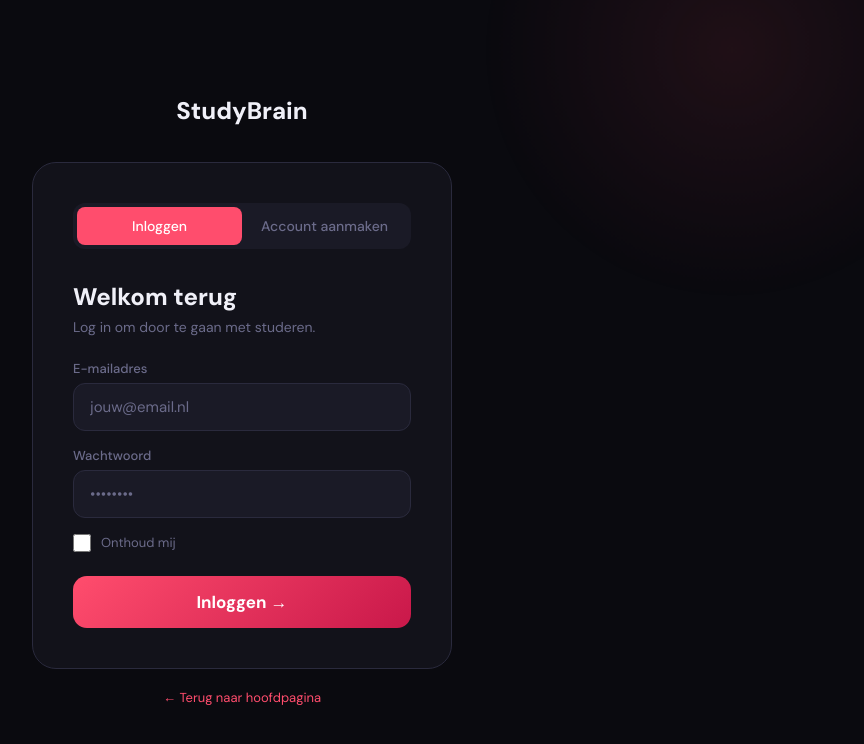
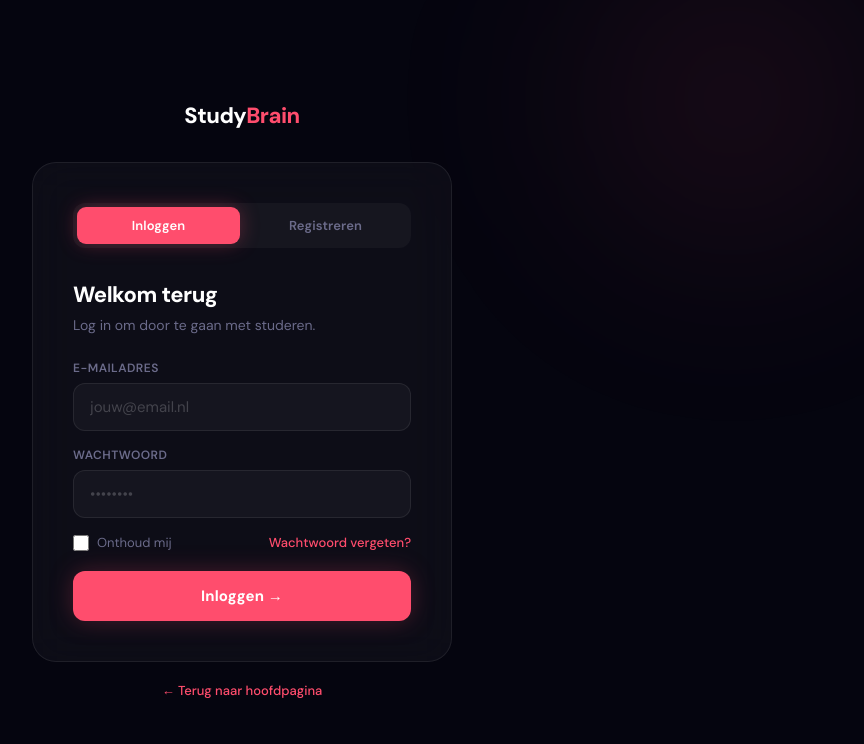
Before and after one commit to aminaddarrazi2004-beep/studybrain, a website: page login.html in a window 1280 px wide. Both pictures are taken after a click on the button "Inloggen". Shown: the whole page, without its empty margins (398-1262 px from the left). Drawn offline with nearby package versions, Linux system fonts and the light colour scheme.

Commit message:
Update login.html

```diff
--- a/login.html
+++ b/login.html
@@ -4,92 +4,147 @@
 <meta charset="UTF-8">
 <meta name="viewport" content="width=device-width, initial-scale=1.0">
 <title>StudyBrain — Inloggen</title>
+<meta name="robots" content="noindex, nofollow">
+<link rel="preconnect" href="https://fonts.googleapis.com">
+<link rel="preconnect" href="https://fonts.gstatic.com" crossorigin>
 <link href="https://fonts.googleapis.com/css2?family=DM+Sans:wght@400;500;600;700;800&display=swap" rel="stylesheet">
+<script src="https://cdn.jsdelivr.net/npm/@supabase/supabase-js@2"></script>
 <style>
-*, *::before, *::after { margin:0; padding:0; box-sizing:border-box; }
-:root { --bg:#0a0a0f; --surface:#12121a; --card:#1a1a26; --border:#2a2a3d; --accent:#ff4d6d; --green:#00e676; --text:#f0f0f8; --muted:#6b6b8a; }
-body { background:var(--bg); color:var(--text); font-family:'DM Sans',sans-serif; min-height:100vh; display:flex; flex-direction:column; align-items:center; justify-content:center; padding:24px; position:relative; overflow:hidden; }
-.orb { position:fixed; border-radius:50%; pointer-events:none; }
-.orb1 { width:500px; height:500px; background:radial-gradient(circle,rgba(255,77,109,0.09) 0%,transparent 70%); top:-200px; right:-100px; animation:pulse 7s ease-in-out infinite; }
-.orb2 { width:400px; height:400px; background:radial-gradient(circle,rgba(0,230,118,0.05) 0%,transparent 70%); bottom:-100px; left:-100px; animation:pulse 9s ease-in-out infinite reverse; }
-@keyframes pulse { 0%,100%{transform:scale(1)} 50%{transform:scale(1.12)} }
-.logo { font-family:'DM Sans',sans-serif; font-size:24px; font-weight:800; margin-bottom:36px; text-decoration:none; color:var(--text); position:relative; z-index:1; }
-.auth-box { background:var(--surface); border:1px solid var(--border); border-radius:24px; padding:40px; width:100%; max-width:420px; position:relative; z-index:1; animation:fadeUp 0.5s ease both; }
-@keyframes fadeUp { from{opacity:0;transform:translateY(20px)} to{opacity:1;transform:translateY(0)} }
-.tab-row { display:flex; background:var(--card); border-radius:12px; padding:4px; margin-bottom:32px; }
-.tab { flex:1; padding:10px; text-align:center; border-radius:8px; font-size:14px; font-weight:500; cursor:pointer; color:var(--muted); border:none; background:transparent; font-family:'DM Sans',sans-serif; transition:all 0.2s; }
-.tab.active { background:var(--accent); color:white; }
-.auth-title { font-family:'DM Sans',sans-serif; font-size:24px; font-weight:800; margin-bottom:6px; }
-.auth-sub { font-size:14px; color:var(--muted); margin-bottom:24px; }
-.free-badge { background:rgba(0,230,118,0.1); border:1px solid rgba(0,230,118,0.25); border-radius:10px; padding:10px 14px; font-size:13px; color:var(--green); margin-bottom:20px; text-align:center; }
-.field { margin-bottom:16px; }
-.field label { display:block; font-size:13px; font-weight:500; margin-bottom:6px; color:var(--muted); }
-.field input { width:100%; background:var(--card); border:1px solid var(--border); border-radius:12px; padding:13px 16px; color:var(--text); font-family:'DM Sans',sans-serif; font-size:15px; outline:none; transition:border-color 0.2s; }
-.field input:focus { border-color:var(--accent); }
-.field input::placeholder { color:var(--muted); }
-.remember-row { display:flex; align-items:center; gap:10px; margin-bottom:16px; cursor:pointer; }
-.remember-row input[type=checkbox] { width:18px; height:18px; accent-color:var(--accent); cursor:pointer; border-radius:4px; }
-.remember-row span { font-size:13px; color:var(--muted); }
-.submit-btn { width:100%; padding:15px; background:linear-gradient(135deg,#ff4d6d,#c9184a); border:none; border-radius:14px; color:white; font-family:'DM Sans',sans-serif; font-size:17px; font-weight:700; cursor:pointer; transition:all 0.3s; margin-top:8px; }
-.submit-btn:hover { transform:translateY(-2px); box-shadow:0 12px 32px rgba(255,77,109,0.4); }
-.submit-btn:disabled { opacity:0.5; cursor:not-allowed; transform:none; box-shadow:none; }
-.msg { padding:12px 16px; border-radius:10px; font-size:13px; margin-bottom:16px; display:none; line-height:1.5; }
-.msg.error { background:rgba(255,77,109,0.12); border:1px solid rgba(255,77,109,0.3); color:#ff8fa3; }
-.msg.success { background:rgba(0,230,118,0.1); border:1px solid rgba(0,230,118,0.3); color:var(--green); }
-.back-link { margin-top:20px; font-size:13px; color:var(--muted); text-align:center; position:relative; z-index:1; }
-.back-link a { color:var(--accent); text-decoration:none; }
+*,*::before,*::after{margin:0;padding:0;box-sizing:border-box;font-synthesis:none;}
+:root{--bg:#05050f;--surface:#0f0f1a;--card:#181824;--border:rgba(255,255,255,0.08);--accent:#ff4d6d;--green:#00e676;--text:#ffffff;--muted:#6b6b8a;--font:'DM Sans',sans-serif;}
+html,body{height:100%;}
+body{background:var(--bg);color:var(--text);font-family:var(--font);min-height:100vh;display:flex;flex-direction:column;align-items:center;justify-content:center;padding:24px;position:relative;overflow:hidden;-webkit-font-smoothing:antialiased;}
+
+/* Background */
+.bg-orb{position:fixed;border-radius:50%;pointer-events:none;filter:blur(80px);}
+.bg-orb-1{width:500px;height:500px;background:radial-gradient(circle,rgba(255,77,109,0.1),transparent 70%);top:-150px;right:-100px;animation:orbFloat 8s ease-in-out infinite;}
+.bg-orb-2{width:400px;height:400px;background:radial-gradient(circle,rgba(99,102,241,0.07),transparent 70%);bottom:-100px;left:-100px;animation:orbFloat 10s ease-in-out infinite reverse;}
+@keyframes orbFloat{0%,100%{transform:translate(0,0)}50%{transform:translate(20px,-20px)}}
+
+/* Logo */
+.login-logo{font-size:22px;font-weight:800;color:var(--text);text-decoration:none;margin-bottom:32px;position:relative;z-index:1;letter-spacing:-0.5px;}
+.login-logo span{color:var(--accent);}
+
+/* Card */
+.auth-card{background:rgba(15,15,26,0.8);border:1px solid var(--border);border-radius:24px;padding:40px;width:100%;max-width:420px;position:relative;z-index:1;backdrop-filter:blur(20px);animation:cardIn 0.5s ease both;}
+@keyframes cardIn{from{opacity:0;transform:translateY(16px)}to{opacity:1;transform:translateY(0)}}
+
+/* Tabs */
+.tab-row{display:flex;background:rgba(255,255,255,0.04);border-radius:12px;padding:4px;margin-bottom:32px;gap:4px;}
+.tab{flex:1;padding:10px;text-align:center;border-radius:9px;font-size:13px;font-weight:600;cursor:pointer;color:var(--muted);border:none;background:transparent;font-family:var(--font);transition:all 0.2s;letter-spacing:0.01em;}
+.tab.active{background:var(--accent);color:white;box-shadow:0 0 20px rgba(255,77,109,0.3);}
+
+/* Form */
+.form-title{font-size:22px;font-weight:800;margin-bottom:6px;letter-spacing:-0.5px;}
+.form-sub{font-size:14px;color:var(--muted);margin-bottom:24px;line-height:1.5;}
+.free-badge{background:rgba(0,230,118,0.08);border:1px solid rgba(0,230,118,0.2);border-radius:10px;padding:10px 14px;font-size:13px;color:var(--green);margin-bottom:20px;display:flex;align-items:center;gap:8px;}
+.free-badge-dot{width:6px;height:6px;border-radius:50%;background:var(--green);flex-shrink:0;}
+
+.field{margin-bottom:16px;}
+.field label{display:block;font-size:12px;font-weight:600;margin-bottom:7px;color:var(--muted);letter-spacing:0.04em;text-transform:uppercase;}
+.field input{width:100%;background:rgba(255,255,255,0.04);border:1px solid var(--border);border-radius:12px;padding:13px 16px;color:var(--text);font-family:var(--font);font-size:15px;outline:none;transition:all 0.2s;}
+.field input:focus{border-color:var(--accent);background:rgba(255,77,109,0.04);}
+.field input::placeholder{color:rgba(255,255,255,0.2);}
+
+.form-row{display:flex;align-items:center;justify-content:space-between;margin-bottom:20px;}
+.remember-row{display:flex;align-items:center;gap:8px;cursor:pointer;}
+.remember-row input[type=checkbox]{width:16px;height:16px;accent-color:var(--accent);cursor:pointer;}
+.remember-row span{font-size:13px;color:var(--muted);}
+.forgot-link{font-size:13px;color:var(--accent);text-decoration:none;cursor:pointer;font-weight:500;transition:opacity 0.2s;}
+.forgot-link:hover{opacity:0.75;}
+
+.submit-btn{width:100%;padding:15px;background:var(--accent);border:none;border-radius:12px;color:white;font-family:var(--font);font-size:15px;font-weight:700;cursor:pointer;transition:all 0.25s;letter-spacing:0.01em;box-shadow:0 0 24px rgba(255,77,109,0.25);}
+.submit-btn:hover{transform:translateY(-2px);box-shadow:0 8px 32px rgba(255,77,109,0.4);}
+.submit-btn:disabled{opacity:0.4;cursor:not-allowed;transform:none;box-shadow:none;}
+
+.msg{padding:12px 16px;border-radius:10px;font-size:13px;margin-bottom:16px;display:none;line-height:1.5;}
+.msg.error{background:rgba(255,77,109,0.08);border:1px solid rgba(255,77,109,0.2);color:#ff8fa3;}
+.msg.success{background:rgba(0,230,118,0.08);border:1px solid rgba(0,230,118,0.2);color:var(--green);}
+
+.back-home{margin-top:20px;font-size:13px;color:var(--muted);text-align:center;position:relative;z-index:1;}
+.back-home a{color:var(--accent);text-decoration:none;font-weight:500;}
+.back-home a:hover{text-decoration:underline;}
+
+.divider{height:1px;background:var(--border);margin:20px 0;}
 </style>
 </head>
 <body>
-<div class="orb orb1"></div>
-<div class="orb orb2"></div>
+<div class="bg-orb bg-orb-1"></div>
+<div class="bg-orb bg-orb-2"></div>
 
-<a href="index.html" class="logo">StudyBrain</a>
+<a href="index.html" class="login-logo">Study<span>Brain</span></a>
 
-<div class="auth-box">
+<div class="auth-card">
   <div class="tab-row">
     <button class="tab active" id="tabLogin" onclick="showTab('login')">Inloggen</button>
-    <button class="tab" id="tabSignup" onclick="showTab('signup')">Account aanmaken</button>
+    <button class="tab" id="tabSignup" onclick="showTab('signup')">Registreren</button>
   </div>
 
+  <!-- LOGIN -->
   <div id="formLogin">
-    <div class="auth-title">Welkom terug</div>
-    <div class="auth-sub">Log in om door te gaan met studeren.</div>
+    <div class="form-title">Welkom terug</div>
+    <div class="form-sub">Log in om door te gaan met studeren.</div>
     <div class="msg error" id="loginError"></div>
     <div class="msg success" id="loginSuccess"></div>
-    <div class="field"><label>E-mailadres</label><input type="email" id="loginEmail" placeholder="jouw@email.nl"></div>
-    <div class="field"><label>Wachtwoord</label><input type="password" id="loginPassword" placeholder="&#8226;&#8226;&#8226;&#8226;&#8226;&#8226;&#8226;&#8226;" onkeydown="if(event.key==='Enter')doLogin()"></div>
-    <label class="remember-row">
-      <input type="checkbox" id="rememberMe">
-      <span>Onthoud mij</span>
-    </label>
-    <button class="submit-btn" onclick="doLogin()" id="loginBtn">Inloggen &#8594;</button>
+    <div class="field"><label>E-mailadres</label><input type="email" id="loginEmail" placeholder="jouw@email.nl" autocomplete="email"></div>
+    <div class="field"><label>Wachtwoord</label><input type="password" id="loginPassword" placeholder="••••••••" onkeydown="if(event.key==='Enter')doLogin()" autocomplete="current-password"></div>
+    <div class="form-row">
+      <label class="remember-row">
+        <input type="checkbox" id="rememberMe">
+        <span>Onthoud mij</span>
+      </label>
+      <span class="forgot-link" onclick="showTab('forgot')">Wachtwoord vergeten?</span>
+    </div>
+    <button class="submit-btn" onclick="doLogin()" id="loginBtn">Inloggen &rarr;</button>
   </div>
 
+  <!-- SIGNUP -->
   <div id="formSignup" style="display:none">
-    <div class="free-badge">1 gratis analyse bij aanmaken &mdash; geen creditcard nodig</div>
-    <div class="auth-title">Account aanmaken</div>
-    <div class="auth-sub">Begin gratis. Upgrade wanneer je wil.</div>
+    <div class="free-badge"><span class="free-badge-dot"></span> 1 gratis analyse bij aanmaken &mdash; geen creditcard nodig</div>
+    <div class="form-title">Account aanmaken</div>
+    <div class="form-sub">Begin gratis. Upgrade wanneer je wil.</div>
     <div class="msg error" id="signupError"></div>
     <div class="msg success" id="signupSuccess"></div>
-    <div class="field"><label>E-mailadres</label><input type="email" id="signupEmail" placeholder="jouw@email.nl"></div>
-    <div class="field"><label>Wachtwoord</label><input type="password" id="signupPassword" placeholder="Minimaal 6 tekens"></div>
-    <div class="field"><label>Wachtwoord herhalen</label><input type="password" id="signupPassword2" placeholder="Herhaal wachtwoord" onkeydown="if(event.key==='Enter')doSignup()"></div>
-    <button class="submit-btn" onclick="doSignup()" id="signupBtn">Account aanmaken &#8594;</button>
+    <div class="field"><label>E-mailadres</label><input type="email" id="signupEmail" placeholder="jouw@email.nl" autocomplete="email"></div>
+    <div class="field"><label>Wachtwoord</label><input type="password" id="signupPassword" placeholder="Minimaal 6 tekens" autocomplete="new-password"></div>
+    <div class="field"><label>Wachtwoord herhalen</label><input type="password" id="signupPassword2" placeholder="Herhaal wachtwoord" onkeydown="if(event.key==='Enter')doSignup()" autocomplete="new-password"></div>
+    <button class="submit-btn" onclick="doSignup()" id="signupBtn">Account aanmaken &rarr;</button>
+  </div>
+
+  <!-- FORGOT -->
+  <div id="formForgot" style="display:none">
+    <div class="form-title">Wachtwoord vergeten</div>
+    <div class="form-sub">Vul je e-mailadres in. We sturen je een link om je wachtwoord te herstellen.</div>
+    <div class="msg error" id="forgotError"></div>
+    <div class="msg success" id="forgotSuccess"></div>
+    <div class="field"><label>E-mailadres</label><input type="email" id="forgotEmail" placeholder="jouw@email.nl" onkeydown="if(event.key==='Enter')doForgot()"></div>
+    <button class="submit-btn" onclick="doForgot()" id="forgotBtn">Stuur herstelmail &rarr;</button>
+    <div class="divider"></div>
+    <span class="forgot-link" onclick="showTab('login')">&larr; Terug naar inloggen</span>
   </div>
 </div>
 
-<div class="back-link"><a href="index.html">&#8592; Terug naar hoofdpagina</a></div>
+<div class="back-home"><a href="index.html">&larr; Terug naar hoofdpagina</a></div>
 
-<script src="https://cdn.jsdelivr.net/npm/@supabase/supabase-js@2"></script>
 <script src="auth.js"></script>
 <script>
   if (window.location.hash === '#signup') showTab('signup');
+
   function showTab(tab) {
-    document.getElementById('formLogin').style.display = tab === 'login' ? 'block' : 'none';
-    document.getElementById('formSignup').style.display = tab === 'signup' ? 'block' : 'none';
+    ['login','signup','forgot'].forEach(t => {
+      document.getElementById('form' + t.charAt(0).toUpperCase() + t.slice(1)).style.display = t === tab ? 'block' : 'none';
+    });
     document.getElementById('tabLogin').classList.toggle('active', tab === 'login');
     document.getElementById('tabSignup').classList.toggle('active', tab === 'signup');
+    // Verberg tabs bij forgot
+    document.querySelector('.tab-row').style.opacity = tab === 'forgot' ? '0.4' : '1';
+    document.querySelector('.tab-row').style.pointerEvents = tab === 'forgot' ? 'none' : 'all';
+  }
+
+  const params = new URLSearchParams(window.location.search);
+  if (params.get('verified') === '1') {
+    showTab('login');
+    showMsg('loginSuccess', 'E-mail bevestigd. Je kunt nu inloggen.', 'success');
   }
 </script>
 </body>
```
